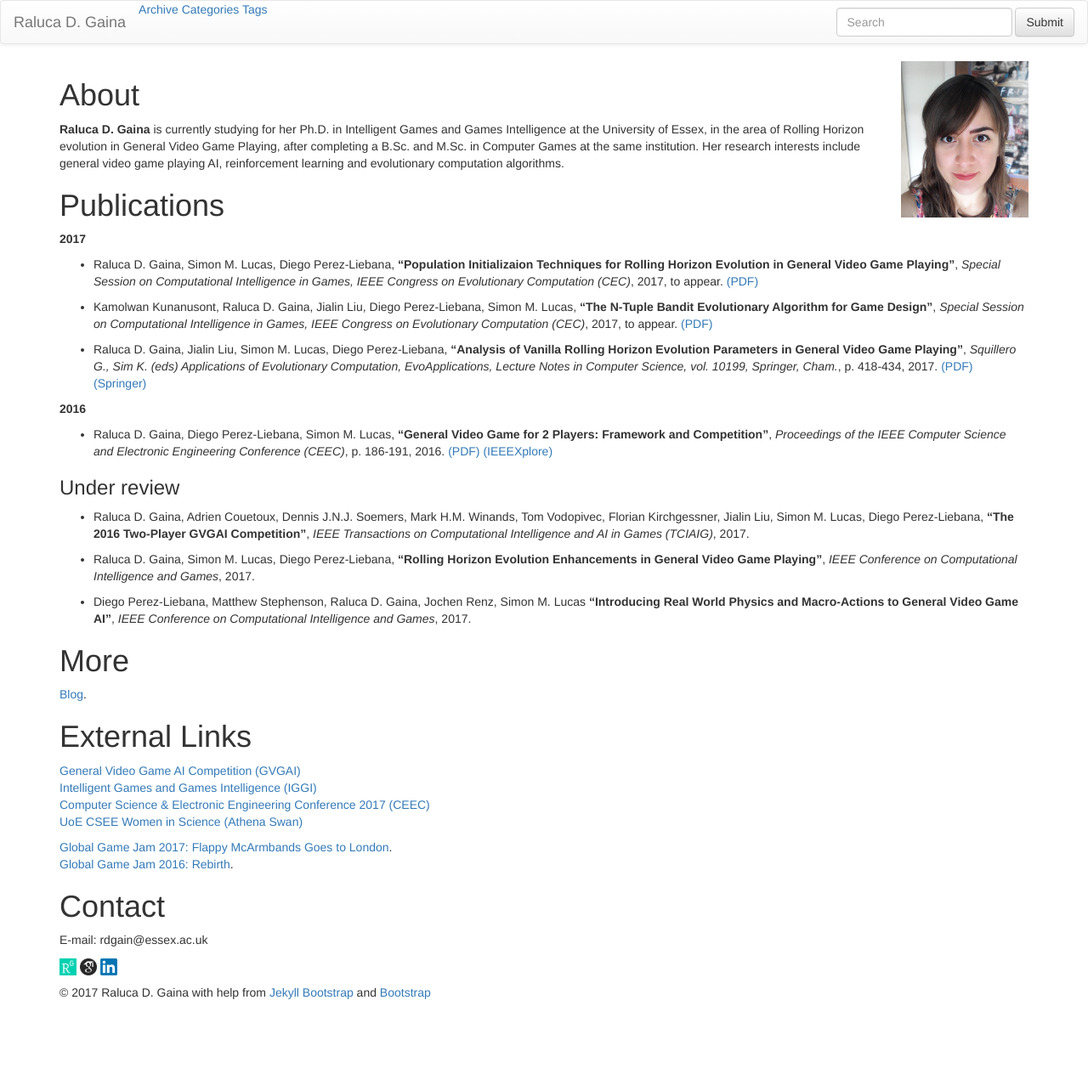
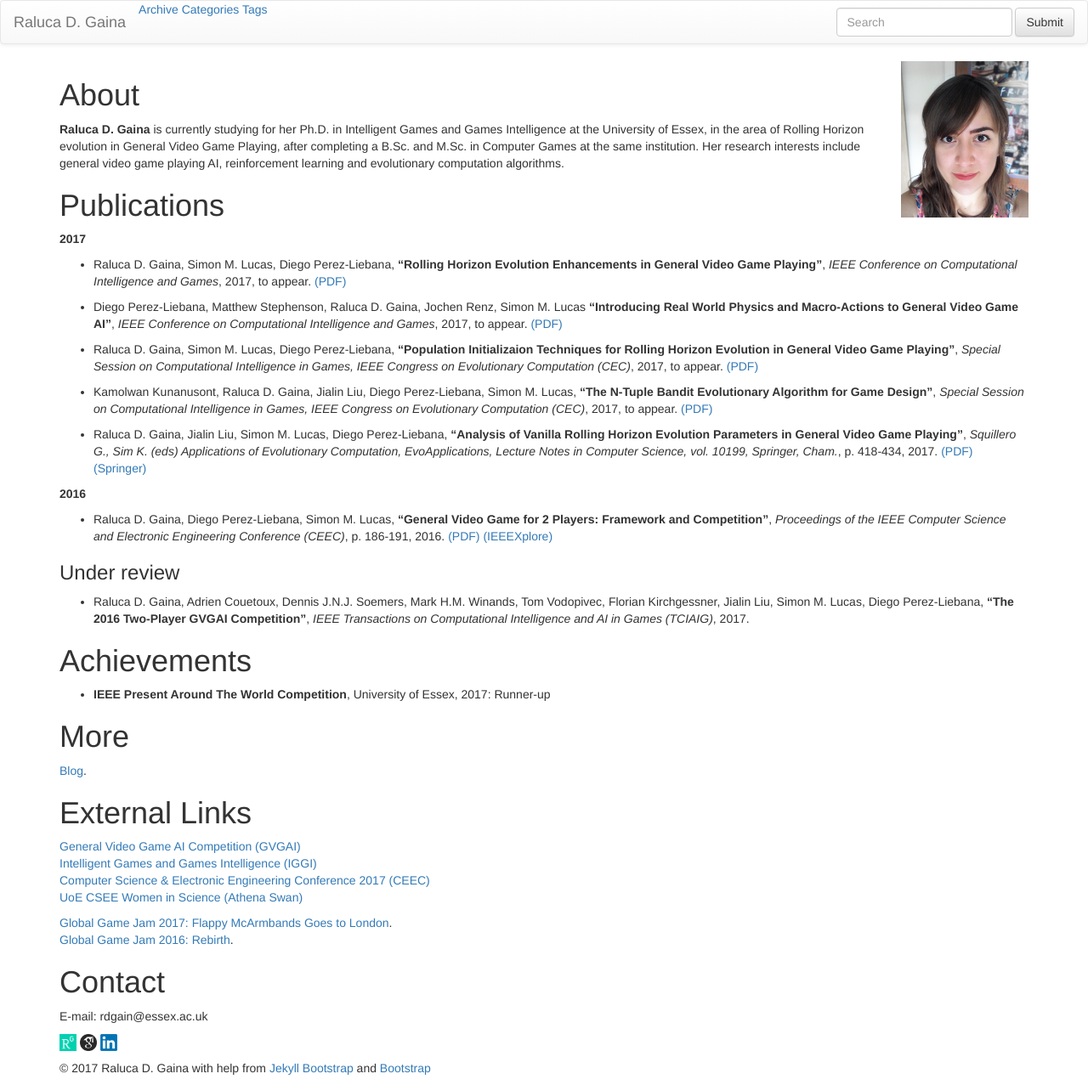
Before and after one commit to rdgain/rdgain.github.io, a Jekyll site: the page built from index.md, in a window 1280 px wide. Shown: the whole page at 85% size. Built offline with Jekyll 4.4.1, drawn with Linux system fonts in a browser that asks for light colours; nearby versions of some CDN libraries; library files that are not in the unit come from our copies; before the commit the page ends 1188 px from its top, so only the background shows below that; some of the changed lines change nothing that is shown.

Commit message:
paper update

```diff
--- a/index.md
+++ b/index.md
@@ -13,6 +13,10 @@ layout: default
 
 **2017**
 
+* Raluca D. Gaina, Simon M. Lucas, Diego Perez-Liebana, **"Rolling Horizon Evolution Enhancements in General Video Game Playing"**, _IEEE Conference on Computational Intelligence and Games_, 2017, to appear. [(PDF)](assets/pdf/rolling-horizon-enh.pdf)
+
+* Diego Perez-Liebana, Matthew Stephenson, Raluca D. Gaina, Jochen Renz, Simon M. Lucas **"Introducing Real World Physics and Macro-Actions to General Video Game AI"**, _IEEE Conference on Computational Intelligence and Games_, 2017, to appear. [(PDF)](assets/pdf/physics-macro.pdf)
+
 * Raluca D. Gaina, Simon M. Lucas, Diego Perez-Liebana, **"Population Initializaion Techniques for Rolling Horizon Evolution in General Video Game Playing"**, _Special Session on Computational Intelligence in Games, IEEE Congress on Evolutionary Computation (CEC)_, 2017, to appear. [(PDF)](assets/pdf/seeding-cec.pdf)
 
 * Kamolwan Kunanusont, Raluca D. Gaina, Jialin Liu, Diego Perez-Liebana, Simon M. Lucas, **"The N-Tuple Bandit Evolutionary Algorithm for Game Design"**, _Special Session on Computational Intelligence in Games, IEEE Congress on Evolutionary Computation (CEC)_, 2017, to appear. [(PDF)](assets/pdf/n-tuple-bandit.pdf)
@@ -27,19 +31,16 @@ layout: default
 
 * Raluca D. Gaina, Adrien Couetoux, Dennis J.N.J. Soemers, Mark H.M. Winands, Tom Vodopivec, Florian Kirchgessner, Jialin Liu, Simon M. Lucas, Diego Perez-Liebana, **"The 2016 Two-Player GVGAI Competition"**, _IEEE Transactions on Computational Intelligence and AI in Games (TCIAIG)_, 2017.
 
-* Raluca D. Gaina, Simon M. Lucas, Diego Perez-Liebana, **"Rolling Horizon Evolution Enhancements in General Video Game Playing"**, _IEEE Conference on Computational Intelligence and Games_, 2017.
-
-* Diego Perez-Liebana, Matthew Stephenson, Raluca D. Gaina, Jochen Renz, Simon M. Lucas **"Introducing Real World Physics and Macro-Actions to General Video Game AI"**, _IEEE Conference on Computational Intelligence and Games_, 2017.
 
 <!--
 # [](#header-1)Projects
 
 Stuff.
+-->
 
 # [](#header-1)Achievements
 
-More Stuff.
--->
+* **IEEE Present Around The World Competition**, University of Essex, 2017: Runner-up
 
 # [](#header-1)More
 
```
Also changed, not shown: 2 other files.
